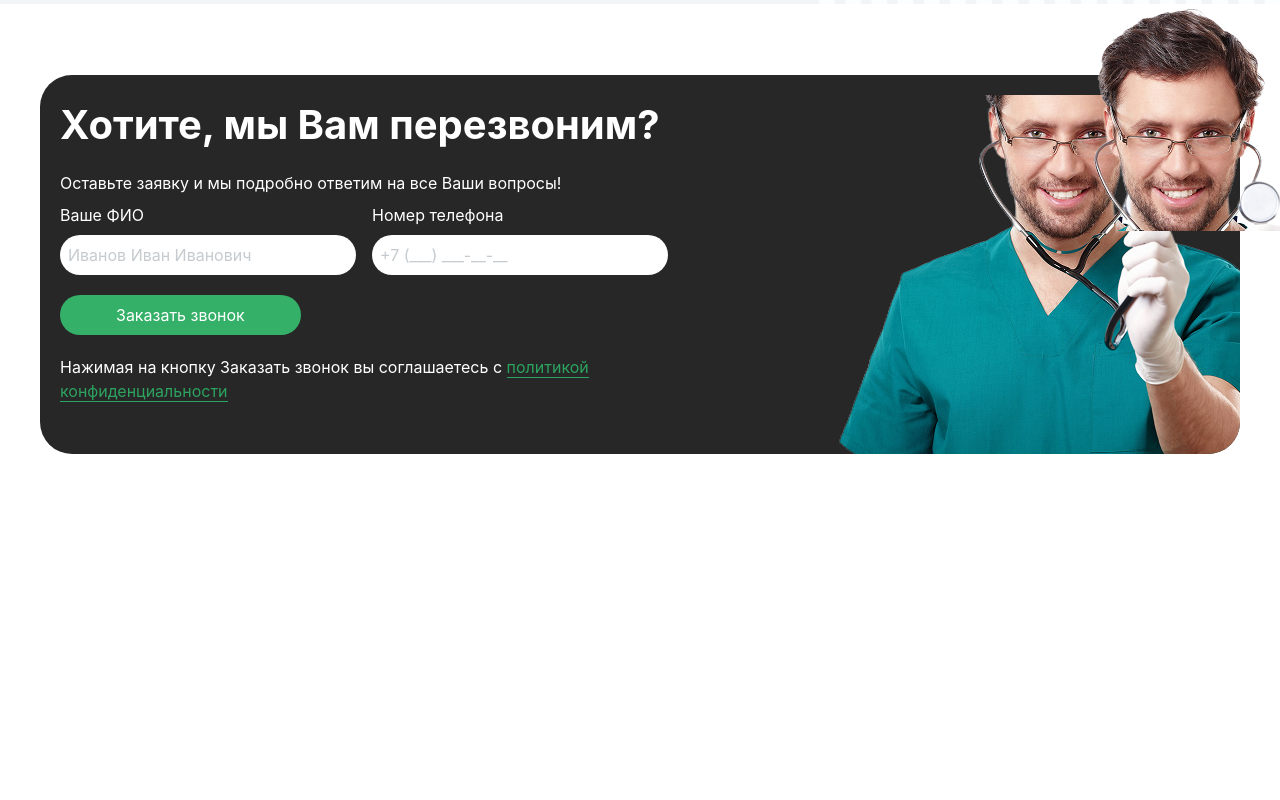
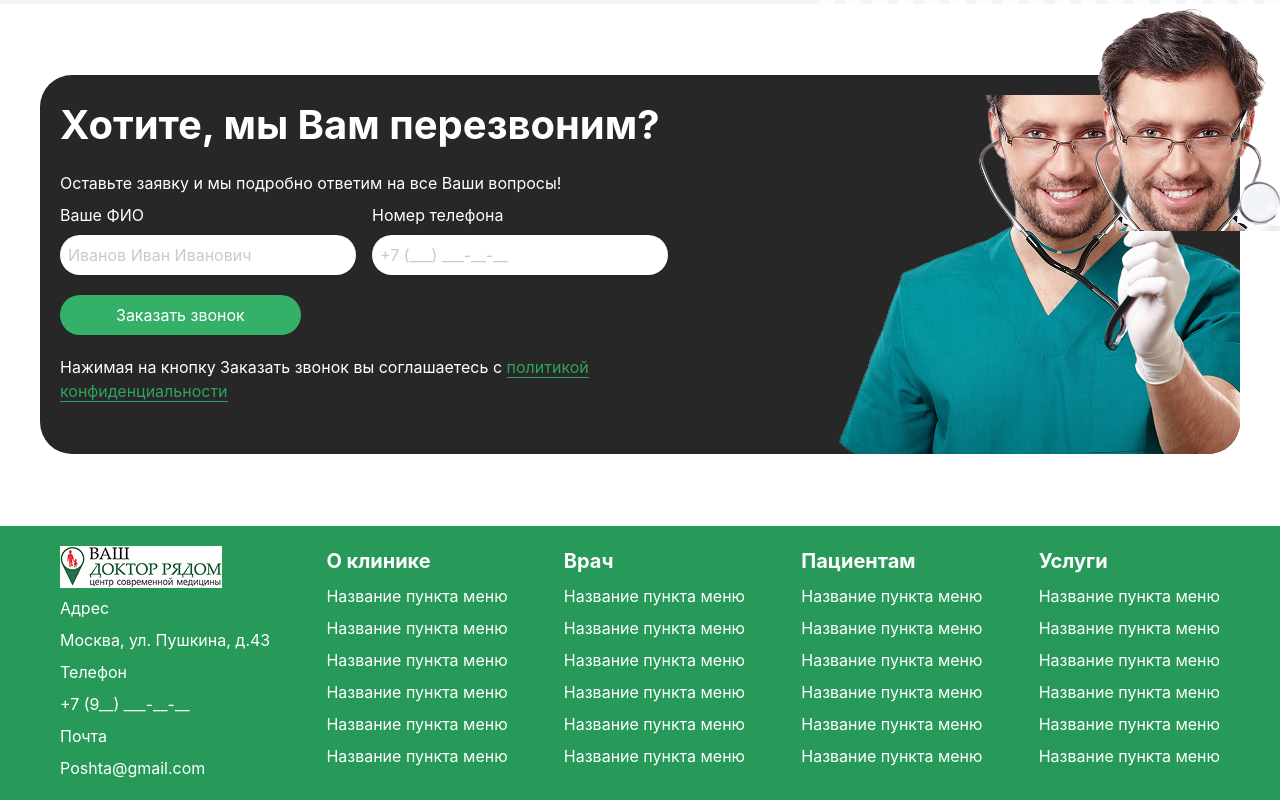
Before and after one commit to Abubakr-63/Main-Exam, a website: page index.html in a window 1280 px wide. Shown: the part 3223-4023 px from the top of the page. Before the commit the page ends 3677 px from the top, so only its background shows below. Drawn offline with nearby package versions, Linux system fonts and the light colour scheme; files that its build step writes are made by us from their sources.

Commit message:
End of first Page

```diff
--- a/index.html
+++ b/index.html
@@ -229,7 +229,56 @@
             <p>Нажимая на кнопку Заказать звонок вы соглашаетесь с <a href="" class="text-[#2CA35F] border-b border-b-[#2CA35F]">политикой конфиденциальности</a></p>
         </aside>
         <img class="rounded-br-4xl md:block hidden" src="./src/images/doctor-with-stethoscope-2021-09-03-02-58-01-utc 1.png" alt="">
-        </section>
+        </section><br><br><br>
     </main>
+    <header class="bg-[#279A59] text-white">
+    <section class="max-w-[1200px] p-5 m-auto flex items-start justify-between">
+    <div class="flex flex-col items-start gap-2">
+        <img src="./src/images/Шапка.png" alt="">
+        <p>Адрес</p>
+        <p>Москва, ул. Пушкина, д.43</p>
+        <p>Телефон</p>
+        <p>+7 (9__) ___-__-__</p>
+        <p>Почта</p>
+        <p>Poshta@gmail.com</p>
+    </div>
+    <div class="flex flex-col items-start gap-2">
+        <h1 class="text-[20px] font-bold">О клинике</h1>
+        <p>Название пункта меню</p>
+        <p>Название пункта меню</p>
+        <p>Название пункта меню</p>
+        <p>Название пункта меню</p>
+        <p>Название пункта меню</p>
+        <p>Название пункта меню</p>
+    </div>
+    <div class="flex flex-col items-start gap-2">
+        <h1 class="text-[20px] font-bold">Врач</h1>
+        <p>Название пункта меню</p>
+        <p>Название пункта меню</p>
+        <p>Название пункта меню</p>
+        <p>Название пункта меню</p>
+        <p>Название пункта меню</p>
+        <p>Название пункта меню</p>
+    </div>
+    <div class="flex flex-col items-start gap-2">
+        <h1 class="text-[20px] font-bold">Пациентам</h1>
+        <p>Название пункта меню</p>
+        <p>Название пункта меню</p>
+        <p>Название пункта меню</p>
+        <p>Название пункта меню</p>
+        <p>Название пункта меню</p>
+        <p>Название пункта меню</p>
+    </div>
+    <div class="flex flex-col items-start gap-2">
+        <h1 class="text-[20px] font-bold">Услуги</h1>
+        <p>Название пункта меню</p>
+        <p>Название пункта меню</p>
+        <p>Название пункта меню</p>
+        <p>Название пункта меню</p>
+        <p>Название пункта меню</p>
+        <p>Название пункта меню</p>
+    </div>
+    </section>
+    </header>
 </body>
 </html>
```
